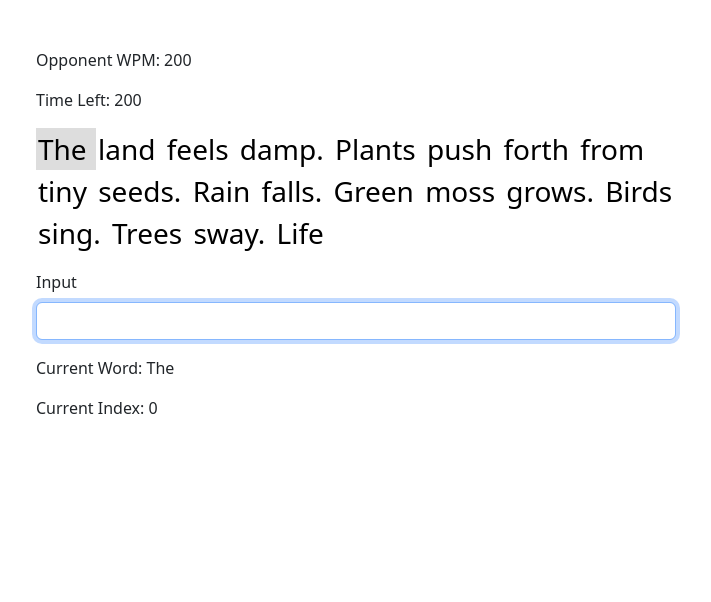
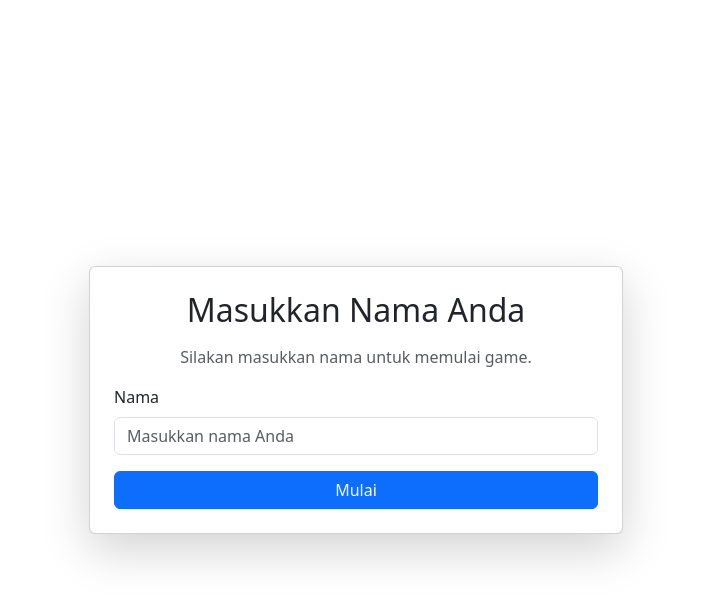
Before and after one commit to HCK-81-Ahong-88/CowRush-Client, a React (Vite) app: page / in a window 1280 px wide. Shown: the top 602 px of the page, without its empty margins (284-995 px from the left). Built offline with nearby package versions, Linux system fonts and the light colour scheme.

Commit message:
Feat : Login

```diff
--- a/package.json
+++ b/package.json
@@ -13,7 +13,8 @@
     "axios": "^1.8.4",
     "react": "^19.0.0",
     "react-dom": "^19.0.0",
-    "react-router": "^7.5.0"
+    "react-router": "^7.5.0",
+    "sweetalert2": "^11.17.2"
   },
   "devDependencies": {
     "@eslint/js": "^9.21.0",
--- a/src/App.jsx
+++ b/src/App.jsx
@@ -1,11 +1,18 @@
 import { useEffect, useState } from "react";
 import "./App.css";
-import TypingTestPage from "./pages/TypingTest.page";
+import TypingTest from "./pages/TypingTest.page";
+import LoginPage from "./pages/Login";
+import { BrowserRouter, Route, Routes } from "react-router";
 
 function App() {
   return (
     <>
-      <TypingTestPage />
+      <BrowserRouter>
+        <Routes>
+          <Route path="/" element={<LoginPage />} />
+          <Route path="/typing-test" element={<TypingTest />} />
+        </Routes>
+      </BrowserRouter>
     </>
   );
 }
--- /dev/null
+++ b/src/pages/Login.jsx
@@ -0,0 +1,55 @@
+import { useState } from "react";
+import { useNavigate } from "react-router";
+import Swal from "sweetalert2";
+
+export default function LoginPage() {
+  const [fullName, setFullName] = useState("");
+  const navigate = useNavigate();
+
+  function handleLogin(e) {
+    e.preventDefault();
+
+    if (!fullName.trim()) {
+      Swal.fire({
+        icon: "error",
+        title: "Error",
+        text: "Nama tidak boleh kosong",
+      });
+      return;
+    }
+
+    localStorage.setItem("fullName", fullName.trim());
+
+    navigate("/typing-test");
+  }
+
+  return (
+    <div className="container d-flex justify-content-center align-items-center vh-100">
+      <div className="row w-100">
+        <div className="col-md-6 offset-md-3">
+          <div className="card p-4 shadow-lg">
+            <h2 className="text-center mb-3">Masukkan Nama Anda</h2>
+            <p className="text-muted text-center">
+              Silakan masukkan nama untuk memulai game.
+            </p>
+            <form onSubmit={handleLogin}>
+              <div className="mb-3">
+                <label className="form-label">Nama</label>
+                <input
+                  type="text"
+                  className="form-control"
+                  placeholder="Masukkan nama Anda"
+                  value={fullName}
+                  onChange={(e) => setFullName(e.target.value)}
+                />
+              </div>
+              <button type="submit" className="btn btn-primary w-100">
+                Mulai
+              </button>
+            </form>
+          </div>
+        </div>
+      </div>
+    </div>
+  );
+}
```
Also changed, not shown: 1 other file (tests, documents, lock files or other folders).
